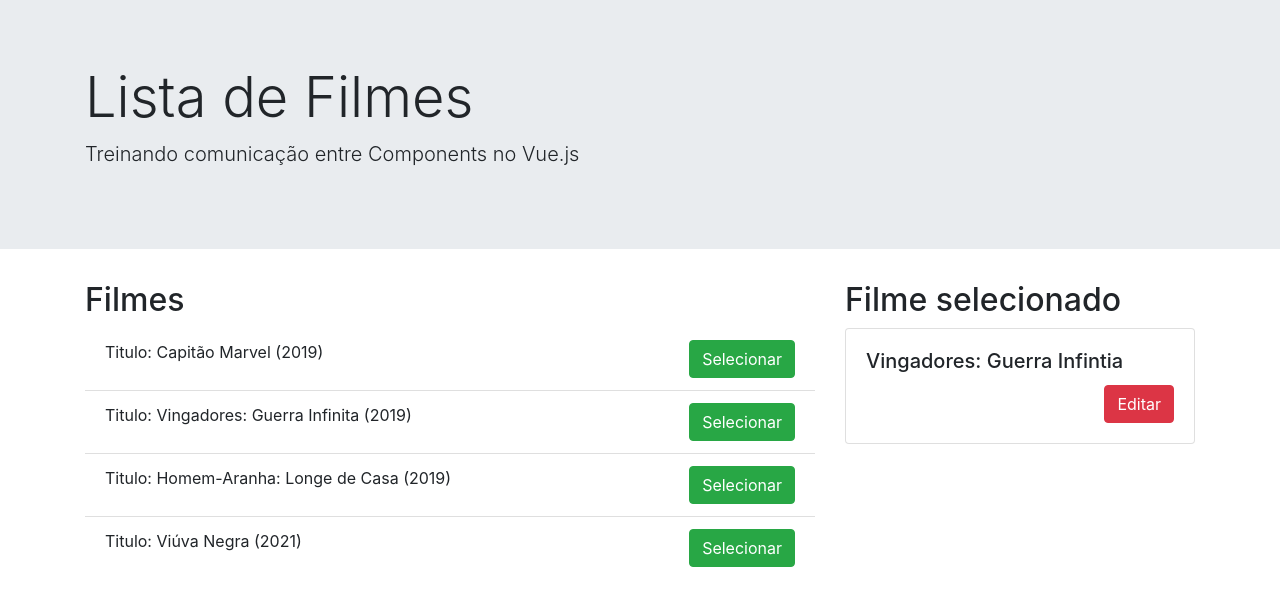
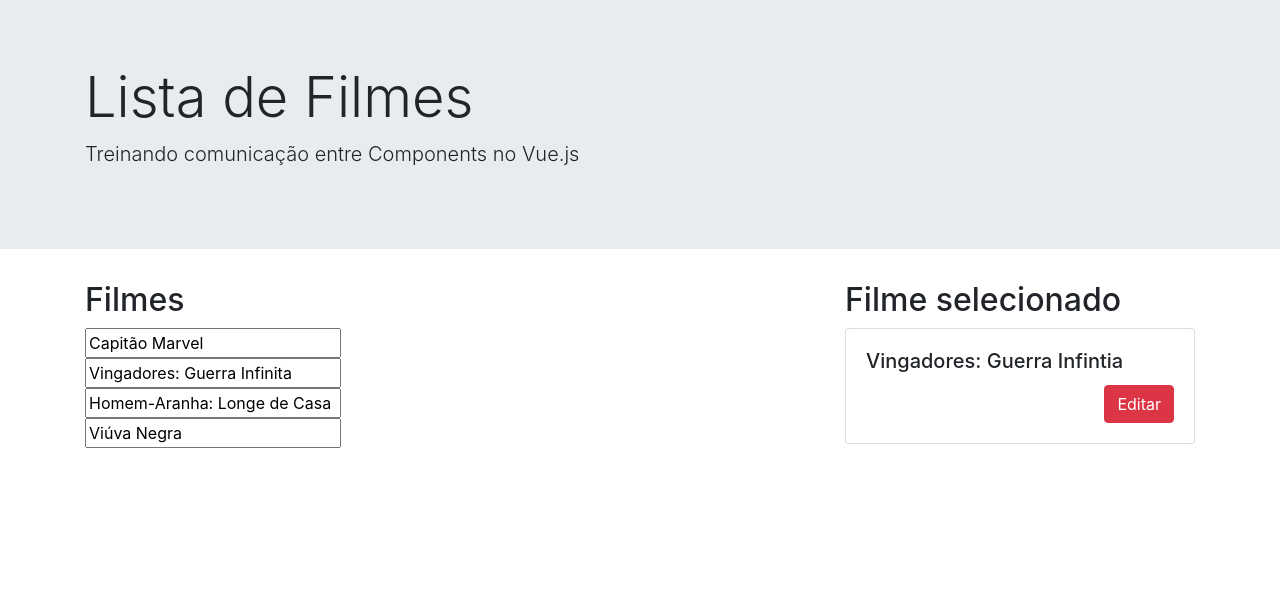
Before and after one commit to taironedias/vue-init, a Vue app in the folder with-docker/code/vue-components-comunicacao/: page / in a window 1280 px wide. Shown: the top 606 px of the page. Built offline with nearby package versions, Linux system fonts and the light colour scheme.

Commit message:
atributos Non-prop

```diff
--- a/with-docker/code/vue-components-comunicacao/src/components/FilmesLista.vue
+++ b/with-docker/code/vue-components-comunicacao/src/components/FilmesLista.vue
@@ -5,10 +5,14 @@
             <h2>Filmes</h2>
 
             <ul class="list-group list-group-flush">
-                <!-- Essa é a forma simple, pois o objeto filme possue poucos atributos. -->
-                <!-- <FilmesListaItem v-for="filme in filmes" :key="filme.id" :filmeTitulo="filme.title" :filmeAno="filme.ano"/> -->
-                <!-- No entanto, se existir mais atributos o código ficará muito verboso. Então, a solução que o Vue oferece é utilizando a diretiva v-bind, porém as props devem ter o mesmo nome dos atributos. Ou sjea, 'filmeTitulo' deve passar a se chamar 'titulo', a mesma coisa para 'filmeAno' que deverá ser apenas 'ano' -->
-                <FilmesListaItem v-for="filme in filmes" :key="filme.id" v-bind="filme"/>
+                <!-- a class 'dark-theme' é adicionada automaticamente pelo Vue no atributo class do component em questão, ficando assim o li com 'list-group-item dark-theme' -->
+                <FilmesListaItem
+                    v-for="filme in filmes"
+                    :key="filme.id"
+                    v-bind="filme"
+                    class="dark-theme"
+                    placeholder="Título do filme"
+                />
             </ul>
         </div>
 
@@ -31,10 +35,10 @@ export default {
     data() {
         return {
             filmes: [
-                { id: 1, title: 'Capitão Marvel', year: 2019},
-                { id: 2, title: 'Vingadores: Guerra Infinita', year: 2019},
-                { id: 3, title: 'Homem-Aranha: Longe de Casa', year: 2019},
-                { id: 4, title: 'Viúva Negra', year: 2021}
+                { id: 1, title: 'Capitão Marvel', year: 2019, director: 'Stan Lee'},
+                { id: 2, title: 'Vingadores: Guerra Infinita', year: 2019, director: 'Stan Lee'},
+                { id: 3, title: 'Homem-Aranha: Longe de Casa', year: 2019, director: 'Stan Lee'},
+                { id: 4, title: 'Viúva Negra', year: 2021, director: 'Stan Lee'}
             ]
         }
     }
--- a/with-docker/code/vue-components-comunicacao/src/components/FilmesListaItem.vue
+++ b/with-docker/code/vue-components-comunicacao/src/components/FilmesListaItem.vue
@@ -1,12 +1,16 @@
 <template>
-    <li class="list-group-item">
+    <div>
+        <input type="text" :value="title" :placeholder="$attrs.placeholder">
+    </div>
+    <!-- <li class="list-group-item">
         <span>{{ filmeTituloConcat }} ({{ year }})</span>
         <button class="btn btn-success float-right">Selecionar</button>
-    </li>
+    </li> -->
 </template>
 
 <script>
 export default {
+    inheritAttrs: false, // Especifica se deseja herdar ou não os atributos do elemento root. Assim, podemos passar atributos customizáveis e utilizá-los nos elementos desejados.
     props: {
         title: {
             type: String,
@@ -21,6 +25,9 @@ export default {
         filmeTituloConcat() {
             return `Titulo: ${this.title}`
         }
+    },
+    created() {
+        console.log('Attrs: ', this.$attrs);
     }
 }
 </script>
```
